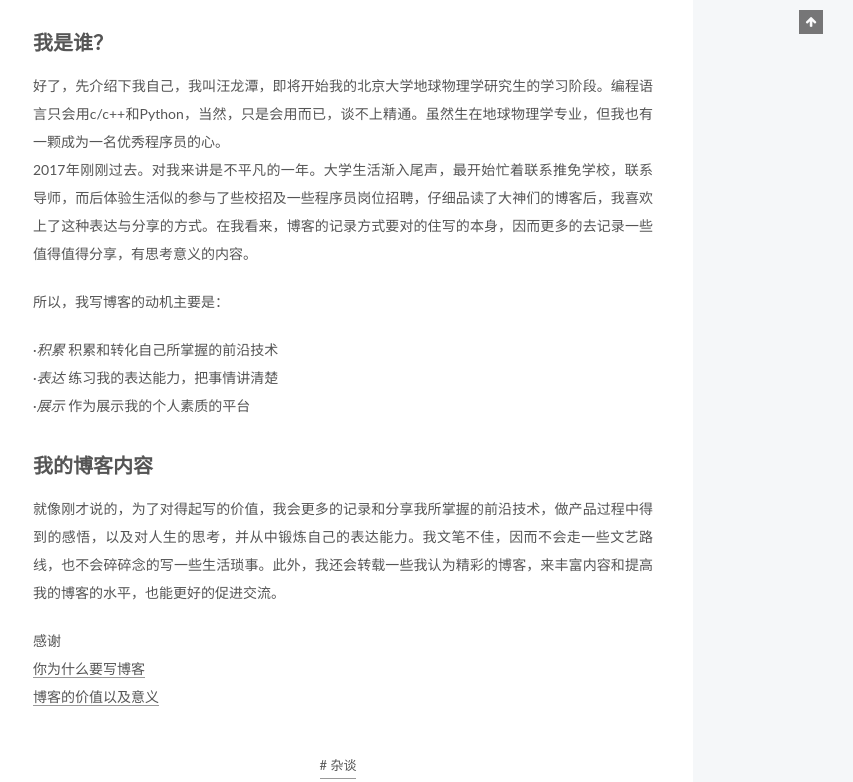
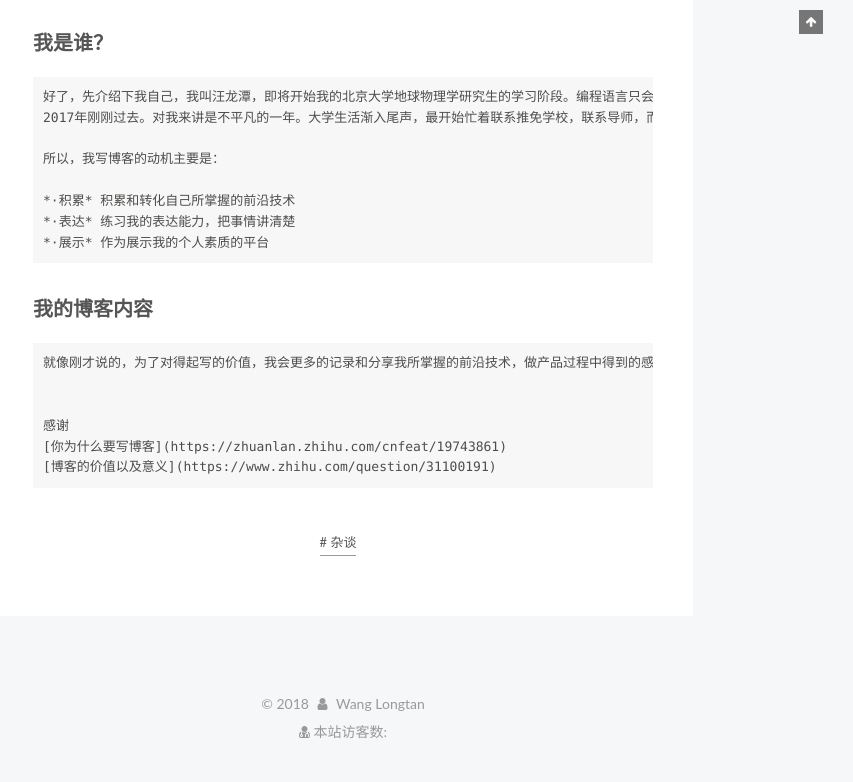
Before and after one commit to cnwanglt/cnwanglt.github.io, a plain HTML site: page 2018/01/29/我的第一篇博客/index.html in a window 1280 px wide. Shown: the part 866-1648 px from the top of the page, without its empty margins (427-1280 px from the left). Drawn offline with Linux system fonts and the light colour scheme; some packages are replaced by stand-ins of ours; a script that the page names is missing.

Commit message:
Site updated: 2018-01-29 21:07:20

```diff
--- a/2018/01/29/我的第一篇博客/index.html
+++ b/2018/01/29/我的第一篇博客/index.html
@@ -88,7 +88,7 @@
 <meta property="og:description" content="Hello Github World！">
 <meta property="og:locale" content="zh-Hans">
 <meta property="og:image" content="http://yoursite.com/2018/01/29/我的第一篇博客/1.jpg">
-<meta property="og:updated_time" content="2018-01-29T10:36:58.272Z">
+<meta property="og:updated_time" content="2018-01-29T13:06:45.124Z">
 <meta name="twitter:card" content="summary">
 <meta name="twitter:title" content="我的第一篇博客">
 <meta name="twitter:description" content="Hello Github World！">
@@ -354,13 +354,22 @@
 
 
 
-        <p>Hello Github World！<br><a id="more"></a><br><img src="/2018/01/29/我的第一篇博客/1.jpg"><br>Hello Github World！<br>长期以来，编程界都认为刚接触一门语言时，如果首先使用它来编写一个在屏幕上显示消息“Hello World” 的程序，将会带来好运。</p>
-<h2 id="我是谁？"><a href="#我是谁？" class="headerlink" title="我是谁？"></a>我是谁？</h2><p>好了，先介绍下我自己，我叫汪龙潭，即将开始我的北京大学地球物理学研究生的学习阶段。编程语言只会用c/c++和Python，当然，只是会用而已，谈不上精通。虽然生在地球物理学专业，但我也有一颗成为一名优秀程序员的心。<br>2017年刚刚过去。对我来讲是不平凡的一年。大学生活渐入尾声，最开始忙着联系推免学校，联系导师，而后体验生活似的参与了些校招及一些程序员岗位招聘，仔细品读了大神们的博客后，我喜欢上了这种表达与分享的方式。在我看来，博客的记录方式要对的住写的本身，因而更多的去记录一些值得值得分享，有思考意义的内容。</p>
-<p>所以，我写博客的动机主要是：</p>
-<p><em>·积累</em> 积累和转化自己所掌握的前沿技术<br><em>·表达</em> 练习我的表达能力，把事情讲清楚<br><em>·展示</em> 作为展示我的个人素质的平台</p>
-<h2 id="我的博客内容"><a href="#我的博客内容" class="headerlink" title="我的博客内容"></a>我的博客内容</h2><p>就像刚才说的，为了对得起写的价值，我会更多的记录和分享我所掌握的前沿技术，做产品过程中得到的感悟，以及对人生的思考，并从中锻炼自己的表达能力。我文笔不佳，因而不会走一些文艺路线，也不会碎碎念的写一些生活琐事。此外，我还会转载一些我认为精彩的博客，来丰富内容和提高我的博客的水平，也能更好的促进交流。   </p>
-<p>感谢<br><a href="https://zhuanlan.zhihu.com/cnfeat/19743861" target="_blank" rel="noopener">你为什么要写博客</a><br><a href="https://www.zhihu.com/question/31100191" target="_blank" rel="noopener">博客的价值以及意义</a></p>
+        <p>Hello Github World！<br><a id="more"></a><br><img src="/2018/01/29/我的第一篇博客/1.jpg"><br>    Hello Github World！！<br>    长期以来，编程界都认为刚接触一门语言时，如果首先使用它来编写一个在屏幕上显示消息“Hello World” 的程序，将会带来好运。</p>
+<h2 id="我是谁？"><a href="#我是谁？" class="headerlink" title="我是谁？"></a>我是谁？</h2><pre><code>好了，先介绍下我自己，我叫汪龙潭，即将开始我的北京大学地球物理学研究生的学习阶段。编程语言只会用c/c++和Python，当然，只是会用而已，谈不上精通。虽然生在地球物理学专业，但我也有一颗成为一名优秀程序员的心。
+2017年刚刚过去。对我来讲是不平凡的一年。大学生活渐入尾声，最开始忙着联系推免学校，联系导师，而后体验生活似的参与了些校招及一些程序员岗位招聘，仔细品读了大神们的博客后，我喜欢上了这种表达与分享的方式。在我看来，博客的记录方式要对的住写的本身，因而更多的去记录一些值得值得分享，有思考意义的内容。
 
+所以，我写博客的动机主要是：
+
+*·积累* 积累和转化自己所掌握的前沿技术
+*·表达* 练习我的表达能力，把事情讲清楚
+*·展示* 作为展示我的个人素质的平台
+</code></pre><h2 id="我的博客内容"><a href="#我的博客内容" class="headerlink" title="我的博客内容"></a>我的博客内容</h2><pre><code>就像刚才说的，为了对得起写的价值，我会更多的记录和分享我所掌握的前沿技术，做产品过程中得到的感悟，以及对人生的思考，并从中锻炼自己的表达能力。我文笔不佳，因而不会走一些文艺路线，也不会碎碎念的写一些生活琐事。此外，我还会转载一些我认为精彩的博客，来丰富内容和提高我的博客的水平，也能更好的促进交流。
+
+
+感谢
+[你为什么要写博客](https://zhuanlan.zhihu.com/cnfeat/19743861)
+[博客的价值以及意义](https://www.zhihu.com/question/31100191)
+</code></pre>
 
     </div>
 
--- a/css/main.css
+++ b/css/main.css
@@ -1823,7 +1823,7 @@ pre .javascript .function {
   width: 4px;
   height: 4px;
   border-radius: 50%;
-  background: #ffde05;
+  background: #ff1b5b;
 }
 .links-of-blogroll {
   font-size: 13px;
```
